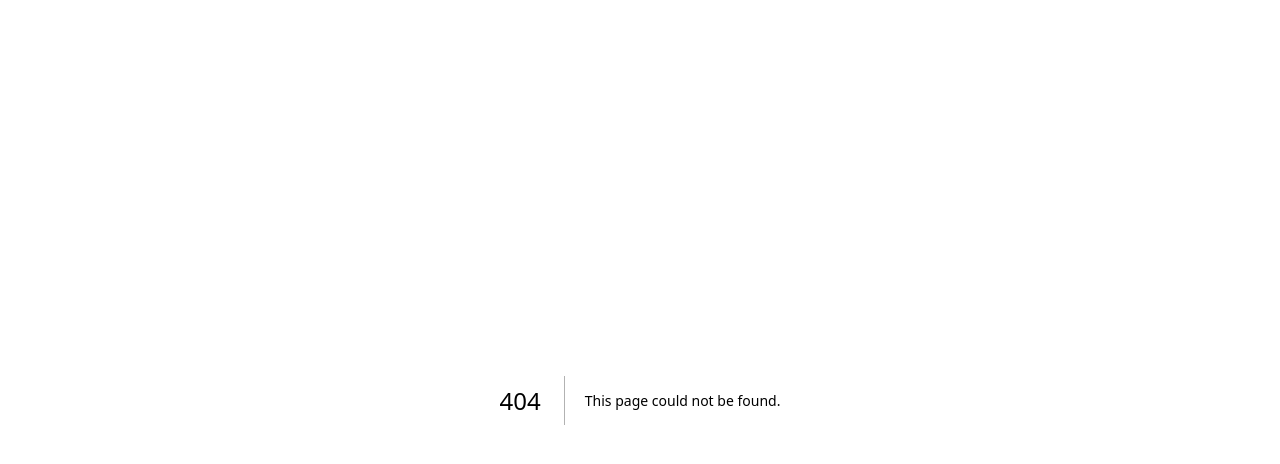
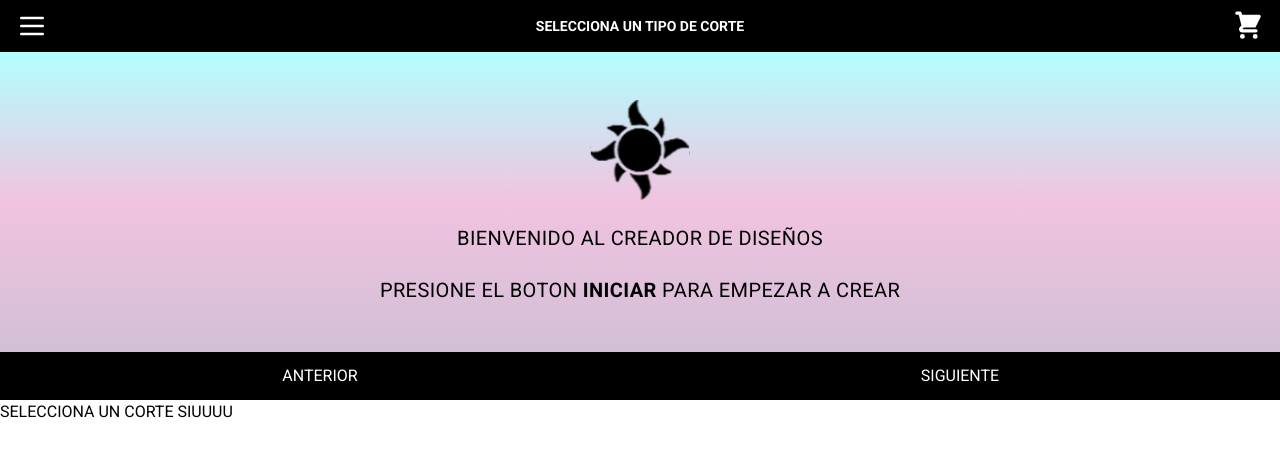
Before and after one commit to AhrensOG/ArkanoProject-Client, a Next.js app: page /cut in a window 1280 px wide. Before the commit this address had no page. Shown: the top 464 px of the page. Built offline with nearby package versions, Linux system fonts and the light colour scheme.

Commit message:
names changes, renamed pages files

```diff
--- a/components/Navbar/NavBar.jsx
+++ b/components/Navbar/NavBar.jsx
@@ -17,7 +17,7 @@ const NavBar = ({nav, setNav, state}) => {
         state === "welcome"?
         <div>
           <p className="font-roboto text-white font-semibold text-xl">
-            {title}
+            ¡BIENVENIDO!
           </p>
         </div>
         :
--- a/components/buttons/DirectionButtonsControllers.jsx
+++ b/components/buttons/DirectionButtonsControllers.jsx
@@ -9,11 +9,10 @@ const DirectionButtonsControllers = ({ goHome }) => {
   }
   const next = () => {
     const data = router.asPath
-    console.log(data)
-    data === "/corte"?
-    router.push("/modificacion")
+    data === "/cut"?
+    router.push("/modification")
     :
-    router.push("/finalizarproducto")
+    router.push("/endMerch")
   }
 
   const back = () => {
--- a/components/buttons/InitialsButtons.jsx
+++ b/components/buttons/InitialsButtons.jsx
@@ -5,10 +5,10 @@ const InitialButtons = ({ initial }) => {
   const router = useRouter()
 
   const init = () => {
-    router.push("/tipo-de-prenda")
+    router.push("/typeOfClothes")
   }
   const next = () => {
-    router.push("/corte")
+    router.push("/cut")
   }
 
   return (
--- a/pages/tipo-de-prenda.js
+++ b/pages/cut.js
@@ -3,9 +3,10 @@ import { useState } from 'react';
 import Head from 'next/head'
 import LandingPage from '../components/LandingPage/LandingPage';
 import NavBar from '../components/Navbar/NavBar';
-import InitialButtons from "../components/buttons/InitialsButtons"
+import DirectionButtonsControllers from '../components/buttons/DirectionButtonsControllers';
+import SideBar from '../components/Navbar/SideBar';
 
-export default function Ending() {
+export default function Corte() {
     const [nav, setNav] = useState(false)
 return (
     <>
@@ -16,10 +17,11 @@ return (
             <link rel="icon" href="/favicon.ico" />
         </Head>
         <div>
-            <NavBar nav={nav} setNav={setNav} state={"select"} />
+            <NavBar nav={nav} setNav={setNav} state={"cut"} />
+            <SideBar nav={nav} setNav={setNav}/>
             <LandingPage/>
-            <InitialButtons/>
-            Akui va la prenduski kpe3333
+            <DirectionButtonsControllers/>
+            SELECCIONA UN CORTE SIUUUU
         </div>
     </>
     );
--- a/pages/corte.js
+++ b/pages/endMerch.js
@@ -1,12 +1,12 @@
+import Head from 'next/head'
+import EndingPage from '../components/EndingPage/EndingPAge';
+import NavBar from '../components/Navbar/NavBar';
+import { useState } from 'react';
 
-import { useState } from 'react';
-import Head from 'next/head'
-import LandingPage from '../components/LandingPage/LandingPage';
-import NavBar from '../components/Navbar/NavBar';
-import DirectionButtonsControllers from '../components/buttons/DirectionButtonsControllers';
+export default function EndMerch() {
 
-export default function Ending() {
     const [nav, setNav] = useState(false)
+
 return (
     <>
         <Head>
@@ -16,10 +16,10 @@ return (
             <link rel="icon" href="/favicon.ico" />
         </Head>
         <div>
-            <NavBar nav={nav} setNav={setNav} state={"cut"} />
-            <LandingPage/>
-            <DirectionButtonsControllers/>
-            SELECCIONA UN CORTE SIUUUU
+            <NavBar nav={nav} setNav={setNav} />
+            <SideBar nav={nav} setNav={setNav}/>
+
+            <EndingPage/>
         </div>
     </>
     );
--- a/pages/finalizarproducto.js
+++ /dev/null
@@ -1,18 +0,0 @@
-import Head from 'next/head'
-import EndingPage from '../components/EndingPage/EndingPAge';
-
-export default function Ending() {
-return (
-    <>
-        <Head>
-            <title>Arkano</title>
-            <meta name="description" content="Arkano Indumentary" />
-            <meta name="viewport" content="width=device-width, initial-scale=1" />
-            <link rel="icon" href="/favicon.ico" />
-        </Head>
-        <div>
-            <EndingPage/>
-        </div>
-    </>
-    );
-};
--- a/pages/modificacion.js
+++ b/pages/modification.js
@@ -3,9 +3,10 @@ import { useState } from 'react';
 import Head from 'next/head'
 import LandingPage from '../components/LandingPage/LandingPage';
 import NavBar from '../components/Navbar/NavBar';
+import SideBar from '../components/Navbar/SideBar';
 import DirectionButtonsControllers from '../components/buttons/DirectionButtonsControllers';
 
-export default function Ending() {
+export default function Modification() {
     const [nav, setNav] = useState(false)
 return (
     <>
@@ -17,6 +18,7 @@ return (
         </Head>
         <div>
             <NavBar nav={nav} setNav={setNav} state={"creation"} />
+            <SideBar nav={nav} setNav={setNav}/>
             <LandingPage/>
             <DirectionButtonsControllers/>
             HORA DE MODIFICAAAAAAAAR
--- /dev/null
+++ b/pages/typeOfClothes.js
@@ -0,0 +1,28 @@
+
+import { useState } from 'react';
+import Head from 'next/head'
+import LandingPage from '../components/LandingPage/LandingPage';
+import NavBar from '../components/Navbar/NavBar';
+import InitialButtons from "../components/buttons/InitialsButtons"
+import SideBar from '../components/Navbar/SideBar';
+
+export default function TypeClothes() {
+    const [nav, setNav] = useState(false)
+return (
+    <>
+        <Head>
+            <title>Arkano</title>
+            <meta name="description" content="Arkano Indumentary" />
+            <meta name="viewport" content="width=device-width, initial-scale=1" />
+            <link rel="icon" href="/favicon.ico" />
+        </Head>
+        <div>
+            <NavBar nav={nav} setNav={setNav} state={"select"} />
+            <SideBar nav={nav} setNav={setNav}/>
+            <LandingPage/>
+            <InitialButtons/>
+            Akui va la prenduski kpe3333
+        </div>
+    </>
+    );
+};
```
